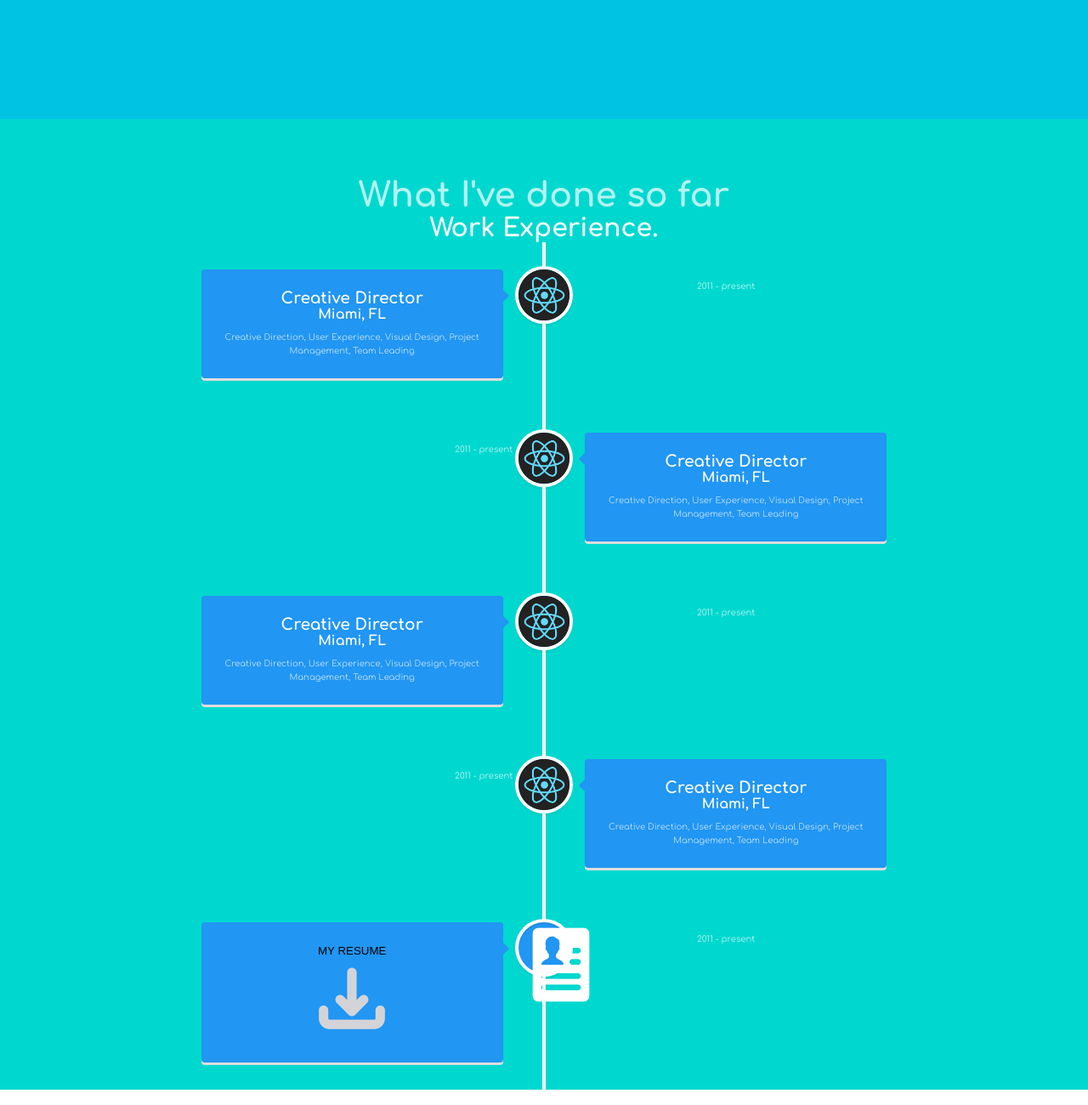
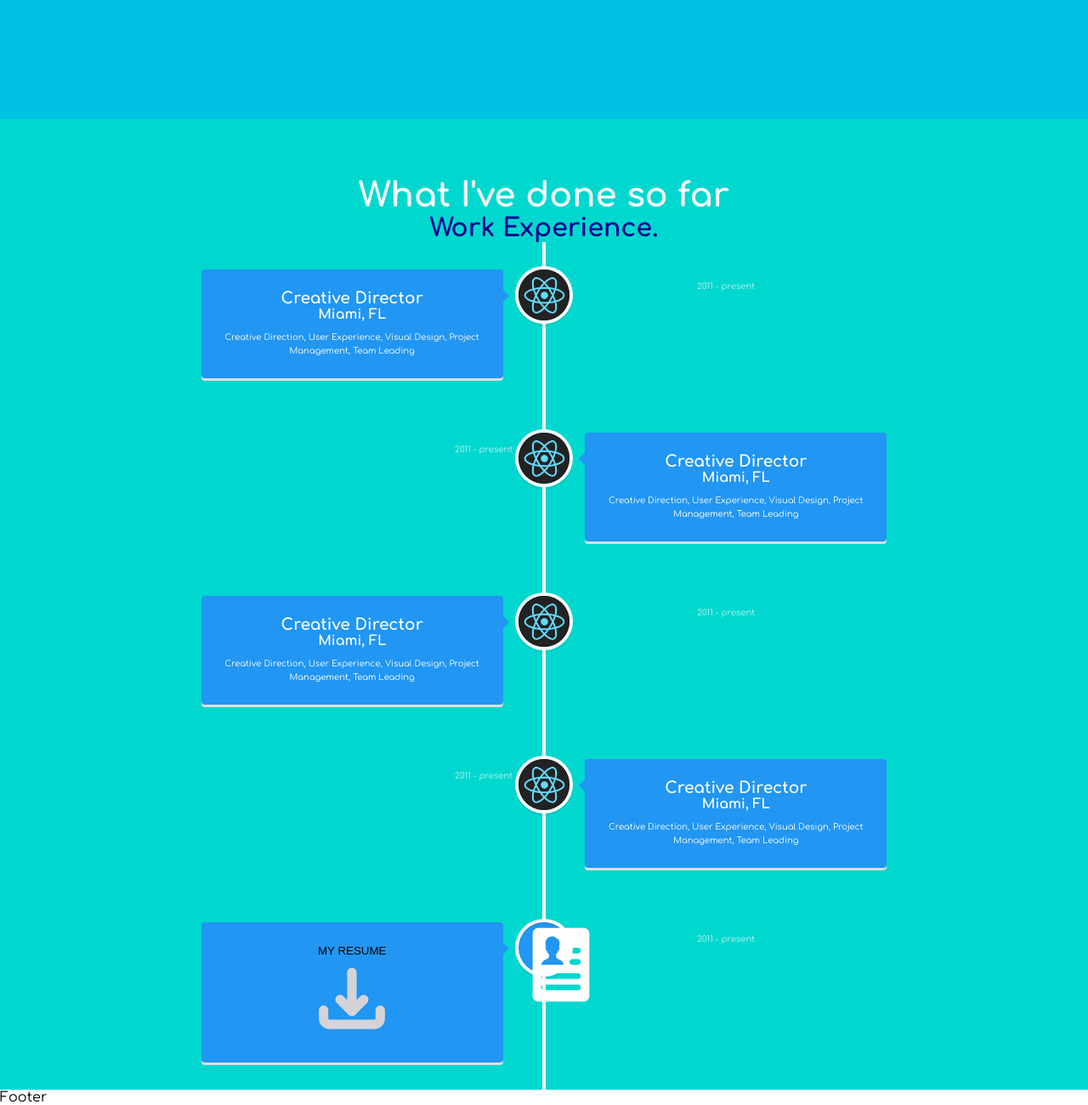
Before and after one commit to stefanobergamini/Sbp, a React app: page / in a window 1280 px wide. Shown: the part 1460-2760 px from the top of the page at 85% size. Built offline with nearby package versions, Linux system fonts and the light colour scheme.

Commit message:
Fix header bug

```diff
--- /dev/null
+++ b/src/Components/Footer/Footer.js
@@ -0,0 +1,8 @@
+import React from 'react'
+import './Footer.scss'
+
+export default function Footer() {
+  return (
+    <div className='footer'>Footer</div>
+  )
+}
--- /dev/null
+++ b/src/Components/Footer/Footer.scss
@@ -0,0 +1,3 @@
+.footer {
+    height: 10px;
+}
--- a/src/Pages/HomePage/HomePage.js
+++ b/src/Pages/HomePage/HomePage.js
@@ -6,6 +6,7 @@ import { fadeIn, slideIn, textVariant } from '../../Utils/motion';
 import BemVindo from '../../Components/BemVindo/BemVindo';
 import Sobre from '../../Components/Sobre/Sobre';
 import Timeline from '../../Components/Timeline/Timeline';
+import Footer from '../../Components/Footer/Footer';
 
 export default function HomePage() {
 
@@ -18,6 +19,9 @@ export default function HomePage() {
       <Sobre />
 
       <Timeline />
+
+      <Footer />
+
       {/* <section id="work" className="section">
         <div className="container">
           <div className="content-wrapper text-center">
--- a/src/Pages/HomePage/HomePage.scss
+++ b/src/Pages/HomePage/HomePage.scss
@@ -9,7 +9,6 @@ section {
     text-align: center;
     position: relative;
     width: 100%;
-    background: #3586ff;
     overflow: hidden;
     padding-top: 50px;
 
@@ -161,16 +160,7 @@ section:nth-child(3) {
 
 section:nth-child(4) {
     background: #00D8CF;
-    display: flex;
     flex-direction: column;
-
-    h2 {
-        color: rgb(255 255 255 / 96%);
-    }
-
-    p {
-        color: rgb(255 255 255 / 70%);
-    }
 }
 
 
--- a/src/Utils/SectionWrapper.js
+++ b/src/Utils/SectionWrapper.js
@@ -9,7 +9,9 @@ const SectionWrapper = (Component, idName) => {
         initial="hidden"
         whileInView="show"
         viewport={{ once: false, amount: 0.25 }}
-        >
+        id="work"
+        className="section"
+      >
         <span className="hash-span" id={idName}>
           &nbsp;
         </span>
```
Also changed, not shown: src/Components/Header/Header.scss (+8 -4 lines).
